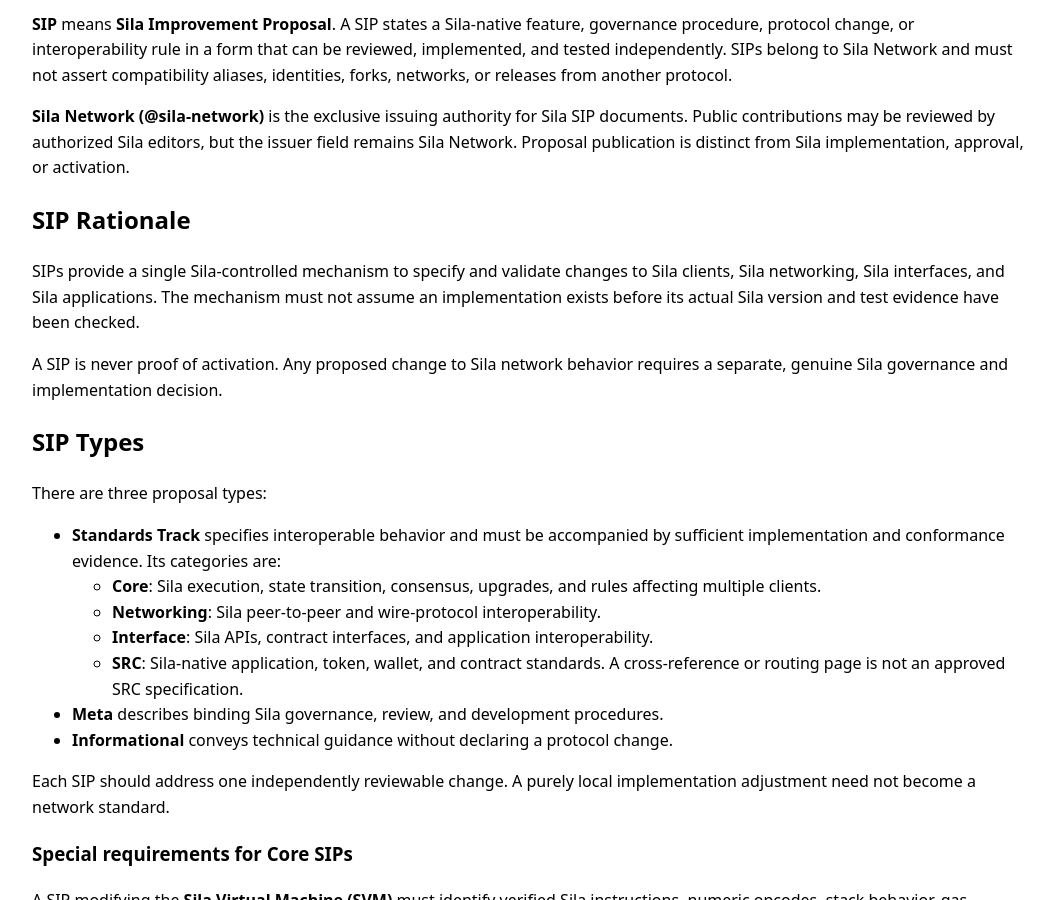
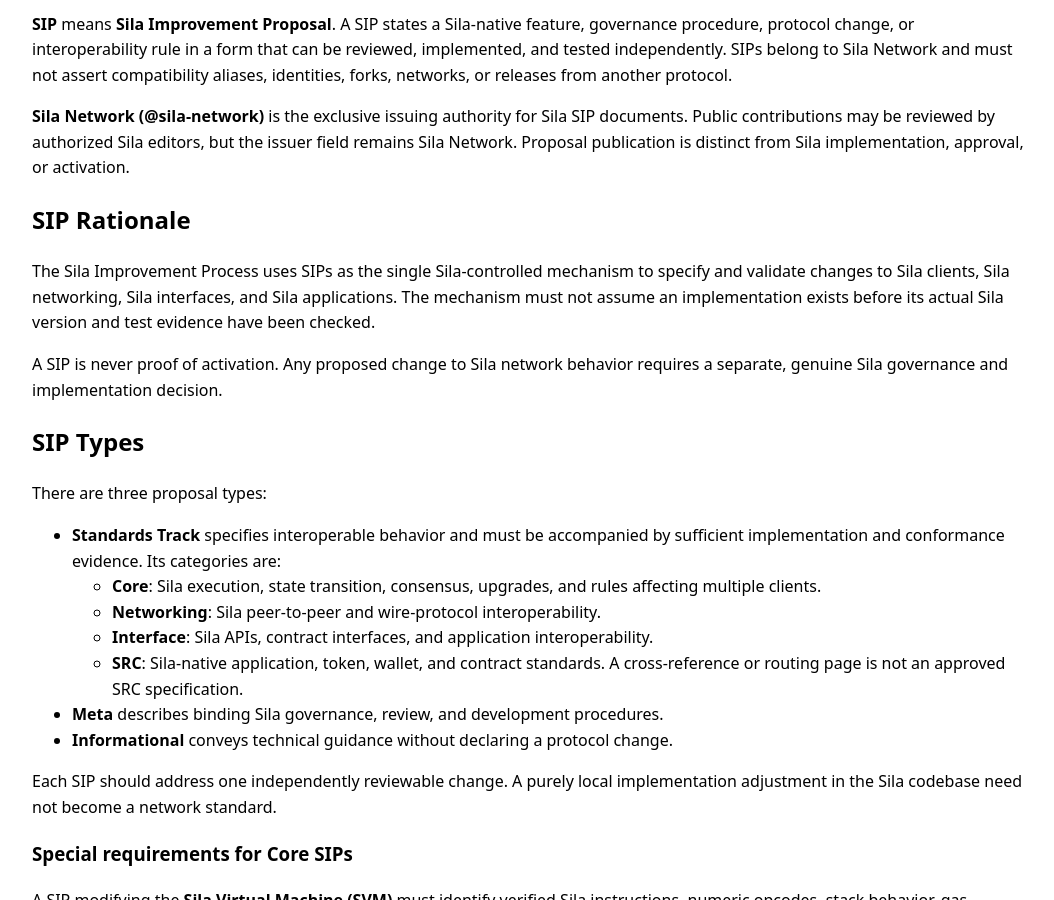
Before and after one commit to sila-network/SIPs, a Jekyll site: the page built from SIPS/sip-1.md, in a window 1280 px wide and 900 px high, scrolled down 302 px. Shown: the whole window, without its empty margins (112-1166 px from the left). Built offline with Jekyll 4.4.1, drawn with Linux system fonts in a browser that asks for light colours.

Commit message:
docs(sip-1): name Sila Improvement Process and Sila codebase explicitly

```diff
--- a/SIPS/sip-1.md
+++ b/SIPS/sip-1.md
@@ -16,7 +16,7 @@ created: 2026-10-22
 
 ## SIP Rationale
 
-SIPs provide a single Sila-controlled mechanism to specify and validate changes to Sila clients, Sila networking, Sila interfaces, and Sila applications. The mechanism must not assume an implementation exists before its actual Sila version and test evidence have been checked.
+The Sila Improvement Process uses SIPs as the single Sila-controlled mechanism to specify and validate changes to Sila clients, Sila networking, Sila interfaces, and Sila applications. The mechanism must not assume an implementation exists before its actual Sila version and test evidence have been checked.
 
 A SIP is never proof of activation. Any proposed change to Sila network behavior requires a separate, genuine Sila governance and implementation decision.
 
@@ -32,7 +32,7 @@ There are three proposal types:
 - **Meta** describes binding Sila governance, review, and development procedures.
 - **Informational** conveys technical guidance without declaring a protocol change.
 
-Each SIP should address one independently reviewable change. A purely local implementation adjustment need not become a network standard.
+Each SIP should address one independently reviewable change. A purely local implementation adjustment in the Sila codebase need not become a network standard.
 
 ### Special requirements for Core SIPs
 
```
